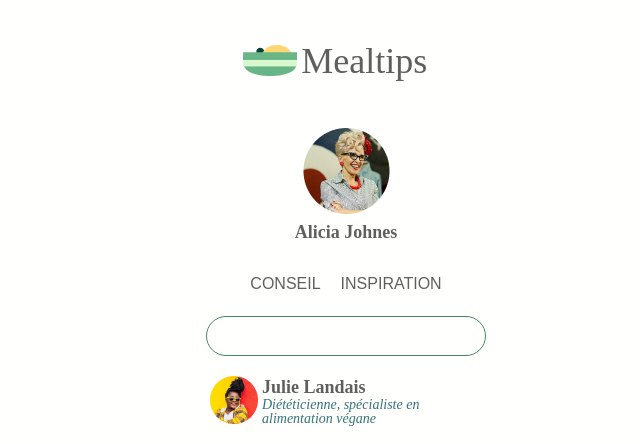
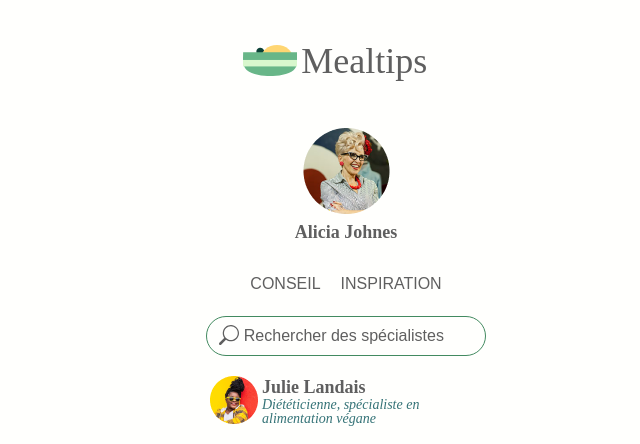
Before and after one commit to SGnzlz/hetic-pmd-GONZALEZ-projet, a plain HTML site: page index.html in a window 1280 px wide. Shown: the top 444 px of the page, without its empty margins (294-934 px from the left). Drawn offline with Linux system fonts and the light colour scheme.

Commit message:
searchBar

```diff
--- a/index.html
+++ b/index.html
@@ -40,8 +40,8 @@
         </div>
         <!--Navigateur Tabs-->
         <ul class= "menuSections">
-            <li><span>Conseil</span></li>
-            <li><span>Inspiration</span></li>
+            <li class="menuTabItem"><span>Conseil</span></li>
+            <li class="menuTabItem"><span>Inspiration</span></li>
         </ul>
     </nav>
     <!-------------------------MAIN------------------------------------>
@@ -50,7 +50,22 @@
         <section class="sectionConseil"><!--Section conseil-->
             <h2 class ="sectionTabTitle">Conseil</h2>
             <div class="searchBar">
-                <div class="logoBtn"></div>
+                <div class="contLeftSearch">
+                    <div class="logoBtn">
+                        <svg width="20" height="20" viewBox="0 0 24 24" fill="none" xmlns="http://www.w3.org/2000/svg">
+                            <g clip-path="url(#clip0_100_515)">
+                            <path d="M6.387 15.516C4.93456 13.534 4.28402 11.0767 4.56554 8.63572C4.84706 6.19471 6.03988 3.95001 7.90535 2.35069C9.77082 0.75138 12.1714 -0.0845965 14.6267 0.0100132C17.0821 0.104623 19.4112 1.12284 21.1481 2.86096C22.885 4.59908 23.9015 6.92891 23.9944 9.38435C24.0872 11.8398 23.2495 14.2397 21.6489 16.1041C20.0482 17.9684 17.8027 19.1596 15.3615 19.4394C12.9203 19.7192 10.4634 19.0669 8.4825 17.613H8.484C8.439 17.673 8.391 17.73 8.337 17.7855L2.562 23.5605C2.28074 23.842 1.89918 24.0002 1.50128 24.0003C1.10337 24.0004 0.721708 23.8425 0.440247 23.5612C0.158785 23.28 0.000581741 22.8984 0.000442505 22.5005C0.000301361 22.1026 0.158236 21.721 0.439497 21.4395L6.2145 15.6645C6.26813 15.6102 6.32579 15.5601 6.387 15.5145V15.516ZM6 9.75C6 10.8334 6.21339 11.9062 6.62799 12.9071C7.04259 13.9081 7.65028 14.8175 8.41636 15.5836C9.18245 16.3497 10.0919 16.9574 11.0929 17.372C12.0938 17.7866 13.1666 18 14.25 18C15.3334 18 16.4062 17.7866 17.4071 17.372C18.4081 16.9574 19.3175 16.3497 20.0836 15.5836C20.8497 14.8175 21.4574 13.9081 21.872 12.9071C22.2866 11.9062 22.5 10.8334 22.5 9.75C22.5 7.56196 21.6308 5.46354 20.0836 3.91637C18.5365 2.36919 16.438 1.5 14.25 1.5C12.062 1.5 9.96354 2.36919 8.41636 3.91637C6.86919 5.46354 6 7.56196 6 9.75Z" fill="#5F5F5F"/>
+                            </g>
+                            <defs>
+                            <clipPath id="clip0_100_515">
+                            <rect width="24" height="24" fill="white"/>
+                            </clipPath>
+                            </defs>
+
+                        </svg>
+                    </div>
+                    <span>Rechercher des spécialistes</span>
+                </div>
                 <div class="logoBtn"></div>
             </div>
             <!-- Cards spécialistes-->
@@ -93,11 +108,9 @@
         </section>
         <!-- SECTION INSPIRATION-->
         <section class="sectionInspiration"><!--Section inspiration-->
+
             <h2 class ="sectionTabTitle">Inspiration</h2>
-            <!--Section articles inspiration-->
-            <div class="contArt"> <!--cont articles-->
-                <div class="cardArt"></div> <!--CardArt-->
-            </div>
+            <!-- Cards article-->
         </section>
     </main>
 </body>
--- a/style.css
+++ b/style.css
@@ -122,7 +122,7 @@ header{
     text-transform:uppercase;
     text-decoration:none;
     }
-    .menuSections:active{
+    .menuTabItem:active{
     text-transform:uppercase;
     text-decoration:underline;
     }
@@ -144,6 +144,7 @@ main{
         flex-direction: column;
         align-items: center;
         margin-top:1.5rem;
+        margin-bottom:1.5rem;
         gap:1.25rem;
         width: 90%;
     }
@@ -160,6 +161,9 @@ main{
 /****CONTENT****/
     .searchBar{
         position:static;
+        display:flex;
+        justify-content:flex-start;
+        align-items:center;
         height: 2.5rem;
         width:280px;
         border: 1px solid #428A60;
@@ -167,6 +171,15 @@ main{
         border-radius: 50px;
         padding:0.25rem;
     }
+    .contLeftSearch{
+        position:static;
+        height:2rem;
+        display:flex;
+        align-items:center;
+        padding:0.5rem;
+        gap: 0.3rem;
+    }
+
 /****CARD PROFILES****/
     .cardPro{/**Container card*/
         min-width:17rem;
```
